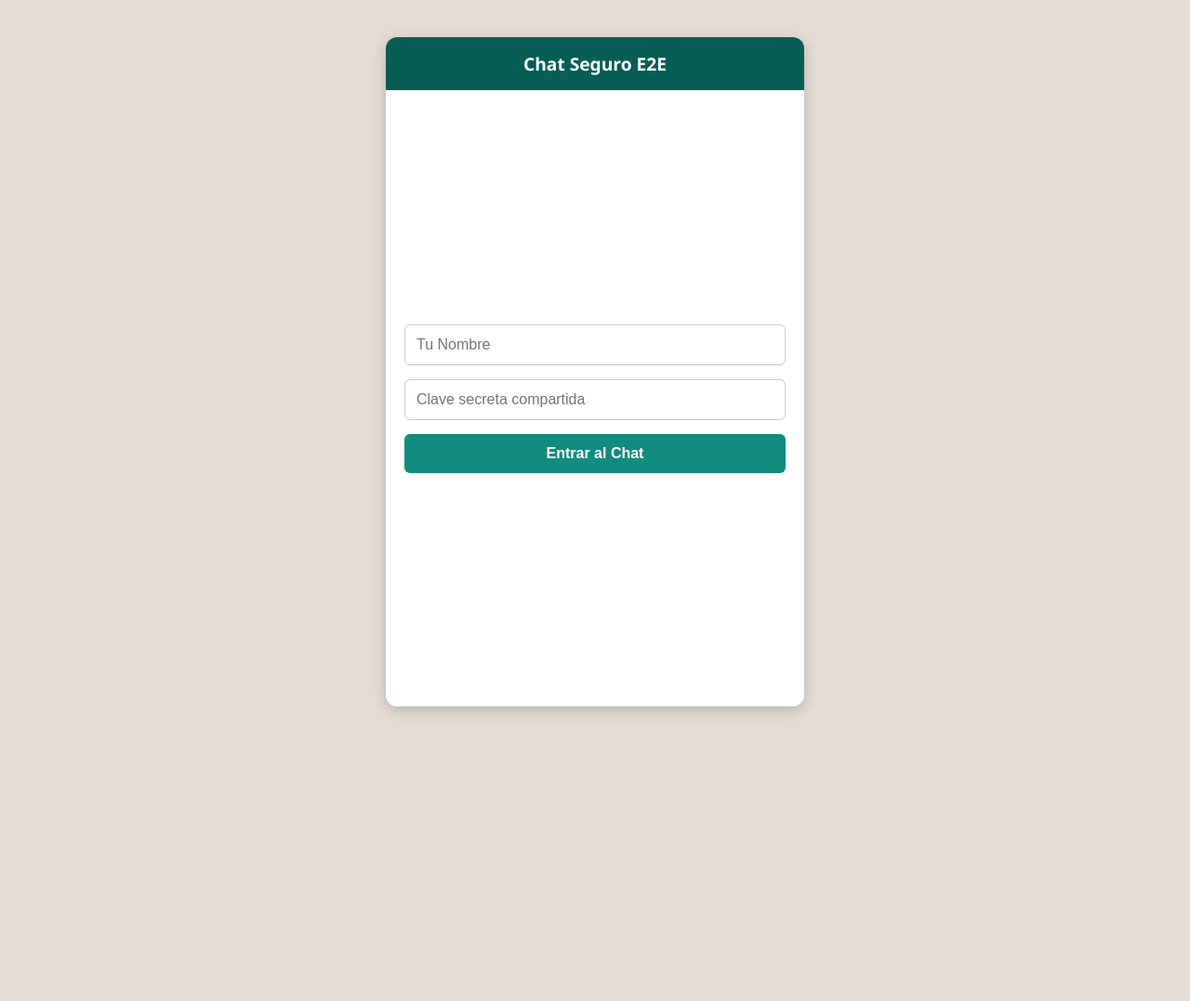
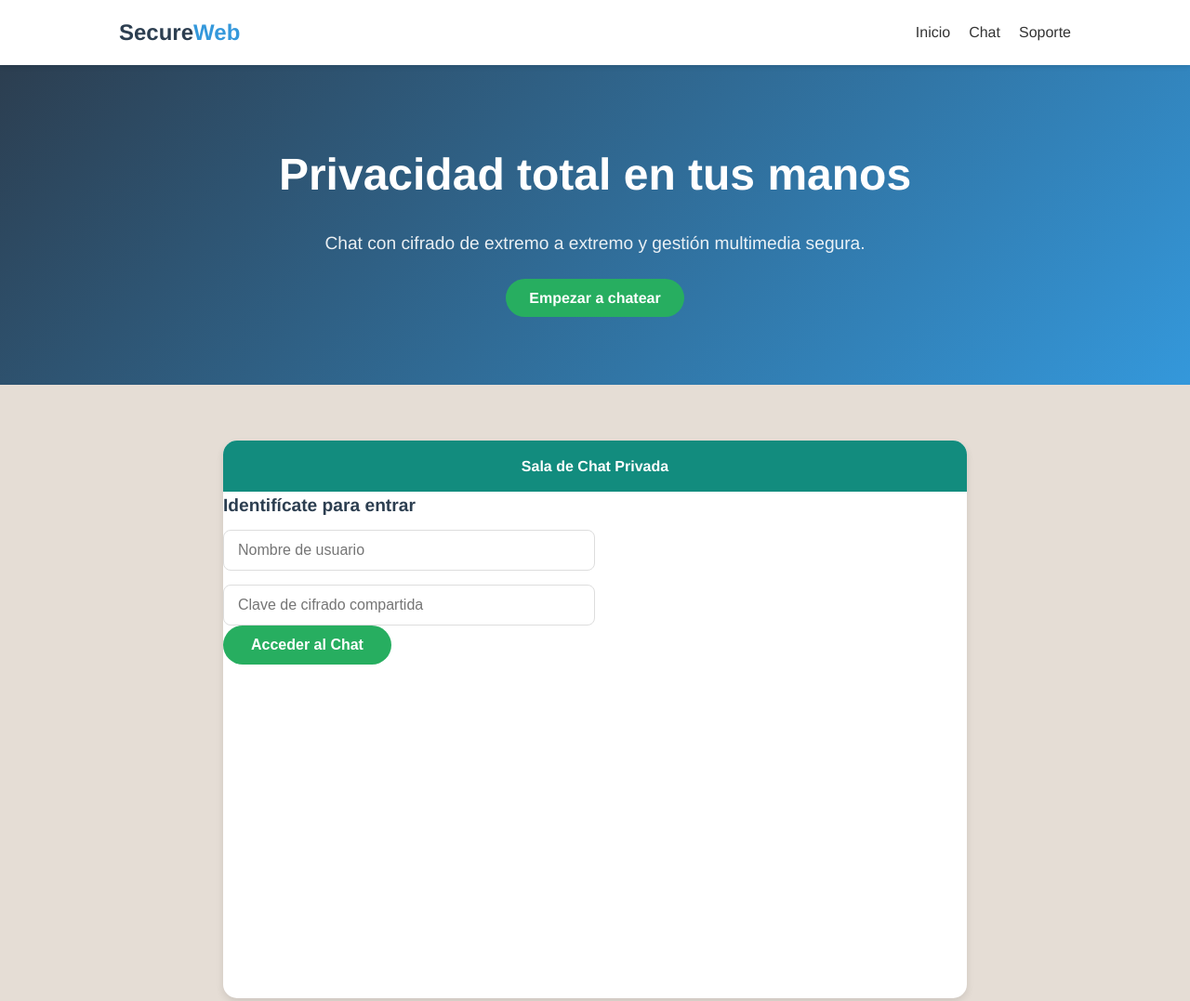
Before and after one commit to AleMaldo12/Chat-, a plain HTML site: page public/index.html in a window 1280 px wide. Shown: the top 1077 px of the page at 93% size. Before the commit the page ends 800 px from the top, so only its background shows below. Drawn offline with nearby package versions, Linux system fonts and the light colour scheme; no server answers.

Commit message:
generacion de apartado visual estetico para el usuario v2.0

```diff
--- a/public/index.html
+++ b/public/index.html
@@ -3,38 +3,58 @@
 <head>
     <meta charset="UTF-8">
     <meta name="viewport" content="width=device-width, initial-scale=1.0">
-    <title>Chat Seguro Multimedio</title>
-
+    <title>SecureWeb | Comunicación Cifrada</title>
     <link rel="stylesheet" href="style.css">
-
     <script src="https://cdnjs.cloudflare.com/ajax/libs/crypto-js/4.1.1/crypto-js.min.js"></script>
     <script src="/socket.io/socket.io.js"></script>
-
     <script src="script.js" defer></script>
 </head>
 <body>
 
-    <div class="app-container">
-        <div class="header">Chat Seguro E2E</div>
+    <nav class="navbar">
+        <div class="logo">Secure<span>Web</span></div>
+        <ul class="nav-links">
+            <li><a href="#">Inicio</a></li>
+            <li><a href="#chat-container">Chat</a></li>
+            <li><a href="#" onclick="alert('Funcionalidad de recuperación de cuenta')">Soporte</a></li>
+        </ul>
+    </nav>
 
-        <div id="auth-section">
-            <input type="text" id="username" placeholder="Tu Nombre">
-            <input type="password" id="secret-key" placeholder="Clave secreta compartida">
-            <button onclick="entrarChat()">Entrar al Chat</button>
-        </div>
+    <header class="hero">
+        <h1>Privacidad total en tus manos</h1>
+        <p>Chat con cifrado de extremo a extremo y gestión multimedia segura.</p>
+        <a href="#chat-container" class="btn-primary">Empezar a chatear</a>
+    </header>
 
-        <div id="chat-section" style="display:none;">
-            <div id="chat-box"></div>
+    <main class="main-content" id="chat-container">
+        <div class="chat-card">
+            <div class="chat-header">Sala de Chat Privada</div>
 
-            <div class="input-area">
-                <input type="file" id="media-file" style="display: none;" onchange="sendMedia()">
-                <button class="media-btn" onclick="document.getElementById('media-file').click()" title="Adjuntar multimedia">📎</button>
+            <div id="auth-section" class="auth-box">
+                <h3>Identifícate para entrar</h3>
 
-                <input type="text" id="message" placeholder="Escribe un mensaje...">
-                <button onclick="sendMessage()">Enviar</button>
+                <div class="input-group-vertical">
+                    <input type="text" id="username" placeholder="Nombre de usuario">
+                    <input type="password" id="secret-key" placeholder="Clave de cifrado compartida">
+                </div>
+                <button class="login-btn" onclick="entrarChat()">Acceder al Chat</button>
+            </div>
+
+            <div id="chat-section" style="display:none;">
+                <div id="chat-box"></div>
+                <div class="input-area">
+                    <input type="file" id="media-file" style="display: none;" onchange="sendMedia()">
+                    <button class="icon-btn" onclick="document.getElementById('media-file').click()">📎</button>
+                    <input type="text" id="message" placeholder="Escribe un mensaje seguro...">
+                    <button class="send-btn" onclick="sendMessage()">Enviar</button>
+                </div>
             </div>
         </div>
-    </div>
+    </main>
+
+    <footer class="footer">
+        <p>&copy; 2026 SecureWeb Project - Práctica de Seguridad Web</p>
+    </footer>
 
 </body>
 </html>
--- a/public/script.js
+++ b/public/script.js
@@ -2,7 +2,6 @@ const socket = io();
 let myUsername = '';
 let sharedSecretKey = '';
 
-// Función para ingresar al chat
 function entrarChat() {
     myUsername = document.getElementById('username').value.trim();
     sharedSecretKey = document.getElementById('secret-key').value.trim();
@@ -10,8 +9,13 @@ function entrarChat() {
     if(myUsername && sharedSecretKey) {
         document.getElementById('auth-section').style.display = 'none';
         document.getElementById('chat-section').style.display = 'flex';
+        // Scroll automático al entrar
+        setTimeout(() => {
+            const chatBox = document.getElementById('chat-box');
+            chatBox.scrollTop = chatBox.scrollHeight;
+        }, 100);
     } else {
-        alert("Por favor, ingresa tu nombre y la clave secreta.");
+        alert("Introduce nombre y clave.");
     }
 }
 
--- a/public/style.css
+++ b/public/style.css
@@ -1,153 +1,174 @@
-* {
-    box-sizing: border-box;
-    margin: 0;
-    padding: 0;
+:root {
+    --primary: #2c3e50;    /* Teal oscuro (header de chat) */
+    --accent: #27ae60;     /* Verde botón (como WhatsApp) */
+    --secondary: #3498db;
+    --light: #f4f7f6;
+    --dark: #333;
 }
 
+* { box-sizing: border-box; margin: 0; padding: 0; }
+
 body {
-    font-family: 'Segoe UI', Tahoma, Geneva, Verdana, sans-serif;
-    background-color: #e5ddd5;
+    font-family: 'Helvetica Neue', Arial, sans-serif;
+    background-color: #f4f7f6;
+    color: var(--dark);
+    line-height: 1.6;
+}
+
+/* Navbar */
+.navbar {
+    background: white;
+    padding: 1rem 10%;
+    display: flex;
+    justify-content: space-between;
+    align-items: center;
+    box-shadow: 0 2px 5px rgba(0,0,0,0.1);
+    position: sticky;
+    top: 0;
+    z-index: 1000;
+}
+
+.logo { font-size: 1.5rem; font-weight: bold; color: var(--primary); }
+.logo span { color: var(--secondary); }
+.nav-links { list-style: none; display: flex; gap: 20px; }
+.nav-links a { text-decoration: none; color: var(--dark); font-weight: 500; }
+
+/* Hero Section */
+.hero {
+    background: linear-gradient(135deg, var(--primary), var(--secondary));
+    color: white;
+    padding: 80px 10%;
+    text-align: center;
+}
+
+.hero h1 { font-size: 3rem; margin-bottom: 20px; }
+.hero p { font-size: 1.2rem; margin-bottom: 30px; opacity: 0.9; }
+
+.btn-primary {
+    background: var(--accent);
+    color: white;
+    padding: 12px 25px;
+    text-decoration: none;
+    border-radius: 30px;
+    font-weight: bold;
+    transition: 0.3s;
+}
+
+/* Chat Card (Modernizado) */
+.main-content {
+    background: #e5ddd5;
+    padding: 60px 10%;
     display: flex;
     justify-content: center;
-    align-items: center;
-    height: 100vh;
 }
 
-.app-container {
+.chat-card {
     width: 100%;
-    max-width: 450px;
-    height: 90vh;
-    background: #ffffff;
-    border-radius: 12px;
-    box-shadow: 0 4px 15px rgba(0,0,0,0.2);
+    max-width: 800px;
+    background: white;
+    border-radius: 15px;
+    overflow: hidden;
+    box-shadow: 0 4px 8px rgba(0,0,0,0.1); /* Sombra más sutil y profesional */
+    border: none; /* Elimina el borde duro anterior */
+    height: 600px;
     display: flex;
     flex-direction: column;
-    overflow: hidden;
 }
 
-.header {
-    background-color: #075e54;
+.chat-header {
+    background-color: #128c7e; /* El teal característico */
     color: white;
-    padding: 15px 20px;
+    padding: 15px;
     text-align: center;
-    font-size: 1.2rem;
     font-weight: bold;
 }
 
-#auth-section {
-    padding: 30px 20px;
-    display: flex;
-    flex-direction: column;
-    gap: 15px;
-    height: 100%;
-    justify-content: center;
+#chat-box {
+    flex: 1;
+    padding: 20px;
+    background: #fafafa;
+    overflow-y: auto;
+    border-bottom: 1px solid #eee;
+}
+
+#auth-section h3 {
+    margin-bottom: 10px;
+    font-size: 1.2rem;
+    color: var(--primary);
 }
 
 #auth-section input {
-    padding: 12px;
-    border: 1px solid #ccc;
-    border-radius: 6px;
+    width: 100%;
+    padding: 12px 15px; /* Padding interno cómodo */
+    border: 1px solid #ddd; /* Borde sutil */
+    border-radius: 8px; /* Bordes redondeados modernos */
     font-size: 1rem;
+    transition: border-color 0.3s, box-shadow 0.3s;
 }
 
-button {
-    background-color: #128C7E;
-    color: white;
-    border: none;
-    padding: 12px;
-    border-radius: 6px;
-    cursor: pointer;
-    font-size: 1rem;
-    font-weight: bold;
-    transition: background 0.3s;
-}
-
-button:hover {
-    background-color: #0c6b5d;
-}
-
-#chat-section {
-    display: flex;
-    flex-direction: column;
-    height: 100%;
-}
-
-#chat-box {
-    flex-grow: 1;
-    background-color: #e5ddd5;
-    padding: 20px;
-    overflow-y: auto;
-    display: flex;
-    flex-direction: column;
-    gap: 10px;
-}
-
-.msg-wrapper {
-    display: flex;
-    width: 100%;
-}
-
-.msg {
-    max-width: 75%;
-    padding: 10px 14px;
-    border-radius: 10px;
-    font-size: 0.95rem;
-    line-height: 1.4;
-    position: relative;
-    box-shadow: 0 1px 1px rgba(0,0,0,0.1);
-    word-wrap: break-word;
-}
-
-.msg b {
-    display: block;
-    font-size: 0.8rem;
-    color: #555;
-    margin-bottom: 4px;
-}
-
-.msg-wrapper.mine {
-    justify-content: flex-end;
-}
-.msg-wrapper.mine .msg {
-    background-color: #dcf8c6;
-    border-bottom-right-radius: 0;
-}
-
-.msg-wrapper.other {
-    justify-content: flex-start;
-}
-.msg-wrapper.other .msg {
-    background-color: #ffffff;
-    border-bottom-left-radius: 0;
-}
-
-.input-area {
-    display: flex;
-    padding: 10px;
-    background: #f0f0f0;
-    gap: 10px;
-    align-items: center;
-}
-
-.input-area input[type="text"] {
-    flex-grow: 1;
-    padding: 12px;
-    border: none;
-    border-radius: 20px;
+#auth-section input:focus {
+    border-color: #3498db; /* Un azul sutil al enfocar */
+    box-shadow: 0 0 0 2px rgba(52, 152, 219, 0.2);
     outline: none;
 }
 
-.input-area button {
-    border-radius: 50%;
-    width: 45px;
-    height: 45px;
-    padding: 0;
-    display: flex;
-    justify-content: center;
-    align-items: center;
+
+
+/* Burbujas */
+.msg-wrapper { display: flex; margin-bottom: 15px; }
+.msg { padding: 12px 18px; border-radius: 20px; max-width: 70%; position: relative; }
+.mine { justify-content: flex-end; }
+.mine .msg { background: var(--secondary); color: white; border-bottom-right-radius: 2px; }
+.other { justify-content: flex-start; }
+.other .msg { background: #eee; border-bottom-left-radius: 2px; }
+
+/* Input Area */
+.input-area { padding: 20px; display: flex; gap: 10px; background: white; }
+.input-area input[type="text"] {
+    flex: 1;
+    padding: 12px;
+    border: 1px solid #ddd;
+    border-radius: 25px;
+    outline: none;
 }
 
-.media-btn {
-    background-color: #aaa;
-    font-size: 1.2rem;
+.icon-btn { background: none; border: none; font-size: 1.5rem; cursor: pointer; color: #777; }
+.send-btn { background: var(--secondary); color: white; border: none; padding: 10px 20px; border-radius: 25px; cursor: pointer; }
+
+/* Footer */
+.footer {
+    text-align: center;
+    padding: 40px;
+    background: #f1f1f1;
+    color: #777;
+    margin-top: 50px;
 }
+
+.input-group-vertical {
+    display: flex;
+    flex-direction: column;
+    gap: 15px; /* Espacio entre los dos inputs */
+    width: 100%; /* Ocupar todo el ancho disponible */
+    max-width: 400px; /* Limitar ancho para que no sea muy largo */
+}
+
+.login-btn {
+    background-color: #27ae60; /* El verde del botón de la imagen */
+    color: white;
+    border: none;
+    padding: 12px 30px; /* Más ancho para el botón */
+    border-radius: 25px; /* Botón muy redondeado (píldora) */
+    font-size: 1rem;
+    font-weight: bold;
+    cursor: pointer;
+    transition: background-color 0.3s, transform 0.1s;
+}
+
+.login-btn:hover {
+    background-color: #219150; /* Un tono más oscuro al pasar el mouse */
+}
+
+/* Efecto active (cuando se hace clic) */
+.login-btn:active {
+    transform: scale(0.98); /* Pequeño efecto de presión */
+}
```
